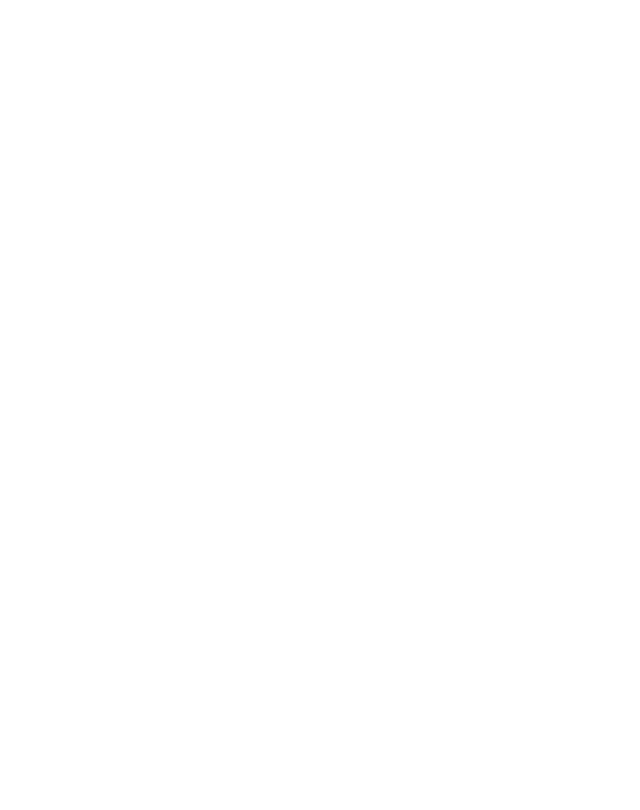
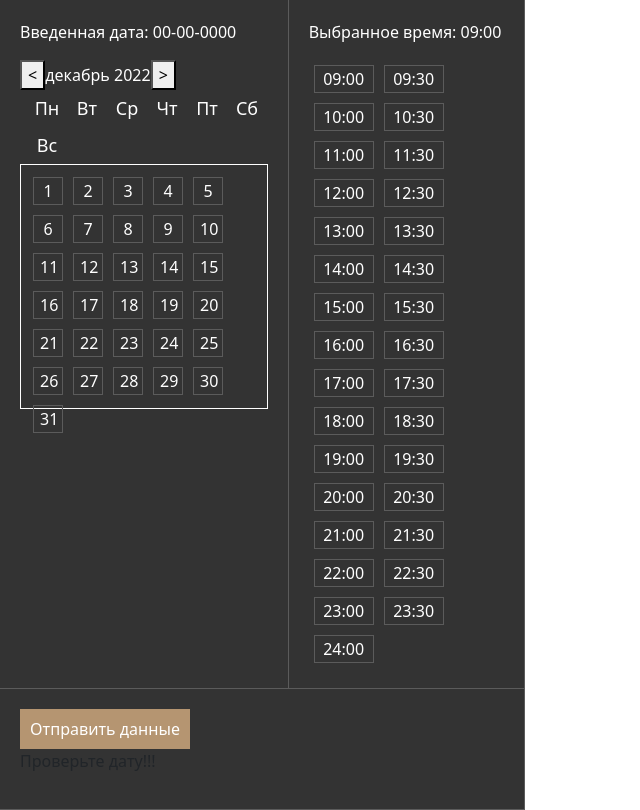
Before and after one commit to remcode404/frontend-project-firstweek, a React (Create React App) app: page / in a window 1280 px wide. Shown: the whole page, without its empty margins (0-640 px from the left). Built offline with nearby package versions, Linux system fonts and the light colour scheme.

Commit message:
Сделал выборку даты и времени для брони

```diff
--- a/public/index.html
+++ b/public/index.html
@@ -5,10 +5,7 @@
     <link rel="icon" href="%PUBLIC_URL%/favicon.ico" />
     <meta name="viewport" content="width=device-width, initial-scale=1" />
     <meta name="theme-color" content="#000000" />
-    <meta
-      name="description"
-      content="Web site created using create-react-app"
-    />
+    <meta name="description" content="Web site created using create-react-app" />
     <link rel="apple-touch-icon" href="%PUBLIC_URL%/logo192.png" />
     <!--
       manifest.json provides metadata used when your web app is installed on a
@@ -24,7 +21,7 @@
       work correctly both with client-side routing and a non-root public URL.
       Learn how to configure a non-root public URL by running `npm run build`.
     -->
-    <title>React App</title>
+    <title>Кафе у Ашота</title>
   </head>
   <body>
     <noscript>You need to enable JavaScript to run this app.</noscript>
--- a/src/App.jsx
+++ b/src/App.jsx
@@ -1,9 +1,10 @@
-import './App.scss'
+import './App.scss';
+import BookingTable from './components/Booking/BookingTable';
 
 function App() {
   return (
     <div className="app">
-
+      <BookingTable />
     </div>
   );
 }
--- a/src/App.scss
+++ b/src/App.scss
@@ -1 +1,4 @@
 @import "~bootstrap/scss/bootstrap";
+*::selection {
+  background-color: orange;
+}
--- /dev/null
+++ b/src/components/Booking/BookingTable.jsx
@@ -0,0 +1,162 @@
+import React, { useState, useEffect } from 'react';
+import moment from 'moment';
+import localization from 'moment/locale/ru';
+import style from './booking.module.scss';
+
+const BookingTable = () => {
+  const [date, setDate] = useState('');
+  const [day, setDay] = useState('');
+  const [monthYear, setMonthYear] = useState(moment().format('MM-YYYY'));
+  const [time, setTime] = useState('09:00');
+  const [nowTime, setNowTime] = useState(moment().format('HH:mm:ss'));
+  const [isEqualDate, setIsEqualDate] = useState(false)
+
+  moment.locale('ru', localization);
+
+  const defaultProps = {
+    weekDayNames: ['Пн', 'Вт', 'Ср', 'Чт', 'Пт', 'Сб', 'Вс'],
+    timeForSelect: [
+      '09:00',
+      '09:30',
+      '10:00',
+      '10:30',
+      '11:00',
+      '11:30',
+      '12:00',
+      '12:30',
+      '13:00',
+      '13:30',
+      '14:00',
+      '14:30',
+      '15:00',
+      '15:30',
+      '16:00',
+      '16:30',
+      '17:00',
+      '17:30',
+      '18:00',
+      '18:30',
+      '19:00',
+      '19:30',
+      '20:00',
+      '20:30',
+      '21:00',
+      '21:30',
+      '22:00',
+      '22:30',
+      '23:00',
+      '23:30',
+      '24:00',
+    ],
+  };
+
+  const { weekDayNames, timeForSelect } = defaultProps;
+
+  const handleAddDay = (dayValue) => {
+    if (dayValue.toString().split('').length > 1) {
+      setDay(dayValue.toString());
+    } else {
+      setDay('0' + dayValue);
+    }
+  };
+
+  const printDaysInMonth = () => {
+    const daysMonthValue = moment(monthYear, 'MM YYYY').daysInMonth();
+    const arrDays = [];
+    for (let i = 0; i < daysMonthValue; i++) {
+      arrDays.push(i);
+    }
+    return arrDays.map((day) => (
+      <button key={day} className={style.switchMonthButton} onClick={() => handleAddDay(day + 1)}>
+        {day + 1}
+      </button>
+    ));
+  };
+
+  const handleSelectTime = (timeValue) => {
+    setTime(timeValue);
+  };
+
+  const printTimeInDays = () => {
+    return timeForSelect.map((timeSelect) => (
+      <button
+        key={timeSelect}
+        className={style.selectTimeButton}
+        onClick={() => handleSelectTime(timeSelect)}>
+        {timeSelect}
+      </button>
+    ));
+  };
+
+  const handleSubstractValueMonth = () => {
+    if(moment(date, 'DD-MM-YYYY').isAfter(moment(moment(),'DD-MM-YYYY').clone())) {
+      setMonthYear(moment(monthYear, 'MM-YYYY').add(-1, 'M').format('MM-YYYY'));
+    }
+  };
+
+  const handleAddValueMonth = () => {
+    if(moment(date, 'DD-MM-YYYY').isBefore(moment(moment(),'DD-MM-YYYY').add(1, 'y').clone())) {
+      setMonthYear(moment(monthYear, 'MM-YYYY').add(1, 'M').format('MM-YYYY'));
+    }
+  };
+
+  const dateInDB = {
+    numberTable: 1,
+    date: '',
+    time: '',
+  };
+
+  useEffect(() => {
+    if (day) {
+      setDate(day.toString() + '-' + monthYear.toString());
+    }
+  }, [monthYear, day]);
+  setInterval(() => {
+    setNowTime(moment().format('HH:mm'));
+  }, 1000);
+
+  const handleSubmitData = () => {
+
+  }
+
+  return (
+    <div>
+      <div className={style.booking}>
+        <div className={style.date_booking}>
+          <p className={style.selectedDate}>{`Введенная дата: ${!date ? '00-00-0000' : date}`}</p>
+          <div className={style.calendar}>
+            <div className={style.switchMonth}>
+              <button className={style.month_substract} onClick={handleSubstractValueMonth}>
+                {'<'}
+              </button>
+              <span className={style.month_year}>
+                {moment(monthYear, 'MM YYYY').format('MMMM YYYY')}
+              </span>
+              <button className={style.month_add} onClick={handleAddValueMonth}>
+                {'>'}
+              </button>
+            </div>
+            <div className={style.week_booking}>
+              {weekDayNames.map((week) => (
+                <p className={style.day_select} key={week}>
+                  {week}
+                </p>
+              ))}
+            </div>
+            <div className={style.booking_days}>{printDaysInMonth()}</div>
+          </div>
+        </div>
+        <div className={style.time_booking}>
+          <p className={style.selectedTime}>{`Выбранное время: ${time}`}</p>
+          <div className={style.time_select}>{printTimeInDays()}</div>
+        </div>
+      </div>
+      <div className={style.submit_data}>
+        <button className={style.submit_data_button} onClick={handleSubmitData}>Отправить данные</button>
+        {<p>Проверьте дату!!!</p>}
+      </div>
+    </div>
+  );
+};
+
+export default BookingTable;
--- /dev/null
+++ b/src/components/Booking/booking.module.scss
@@ -0,0 +1,102 @@
+.booking {
+  width: 41%;
+  background-color: #333333;
+  display: flex;
+  color: white;
+}
+
+.date_booking {
+  width: 55%;
+  padding: 20px;
+  border-right: 1px solid #5b5b5b;
+  border-bottom: 1px solid #5b5b5b;
+}
+
+.switchMonth {
+}
+
+.calendar {
+}
+
+.week_switch {
+}
+
+.booking_days {
+  height: 245px;
+  border: 1px solid #ffffff;
+  display: flex;
+  flex-wrap: wrap;
+  padding: 7px;
+  background-color: transparent;
+  .switchMonthButton {
+    text-align: center;
+    width: 30px;
+    border: 1px solid #5b5b5b;
+    margin: 5px;
+    color: white;
+    background-color: transparent;
+    &:hover {
+      background-color: #494949;
+    }
+    &:active {
+      background-color: #303030;
+    }
+  }
+}
+
+.week_booking {
+  display: flex;
+  flex-wrap: wrap;
+  margin-left: 7px;
+  .day_select {
+    text-align: center;
+    width: 30px;
+    font-size: 18px;
+    margin: 5px;
+  }
+}
+
+.time_booking {
+  width: 45%;
+  padding: 20px;
+  border-right: 1px solid #5b5b5b;
+  border-bottom: 1px solid #5b5b5b;
+}
+
+.time_select {
+  width: 100%;
+}
+
+.selectTimeButton {
+  text-align: center;
+  width: 60px;
+  border: 1px solid #5b5b5b;
+  margin: 5px;
+  color: white;
+  background-color: transparent;
+  &:hover {
+    background-color: #494949;
+  }
+  &:active {
+    background-color: #303030;
+  }
+}
+
+.submit_data {
+  width: 41%;
+  background-color: #333333;
+  display: flex;
+  flex-direction: column;
+  padding: 20px;
+  border-right: 1px solid #5b5b5b;
+  border-bottom: 1px solid #5b5b5b;
+}
+
+.submit_data_button {
+  background-color: #B59571;
+  color: white;
+  width: 170px;
+  height: 40px;
+  border: none;
+  outline: none;
+}
```
